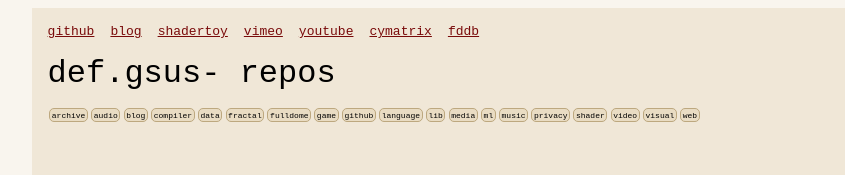
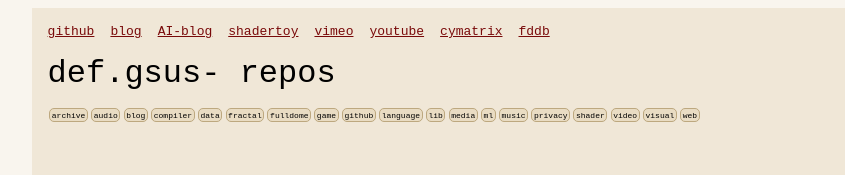
Before and after one commit to defgsus/defgsus.github.io, a plain HTML site: page docs/index.html in a window 1280 px wide. Shown: the top 175 px of the page, 150-995 px from the left. Drawn offline with Linux system fonts and the light colour scheme.

Commit message:
add nn-blog link

```diff
--- a/docs/index.html
+++ b/docs/index.html
@@ -18,6 +18,7 @@
         <div class="nav">
             <div class="nav-item"><a href="https://github.com/defgsus">github</a></div>
             <div class="nav-item"><a href="https://defgsus.github.io/blog/">blog</a></div>
+            <div class="nav-item"><a href="https://defgsus.github.io/nn-experiments/">AI-blog</a></div>
             <div class="nav-item"><a href="https://www.shadertoy.com/user/bergi">shadertoy</a></div>
             <div class="nav-item"><a href="https://vimeo.com/defgsus">vimeo</a></div>
             <div class="nav-item"><a href="https://www.youtube.com/user/bundesgesundheitsmin">youtube</a></div>
```
